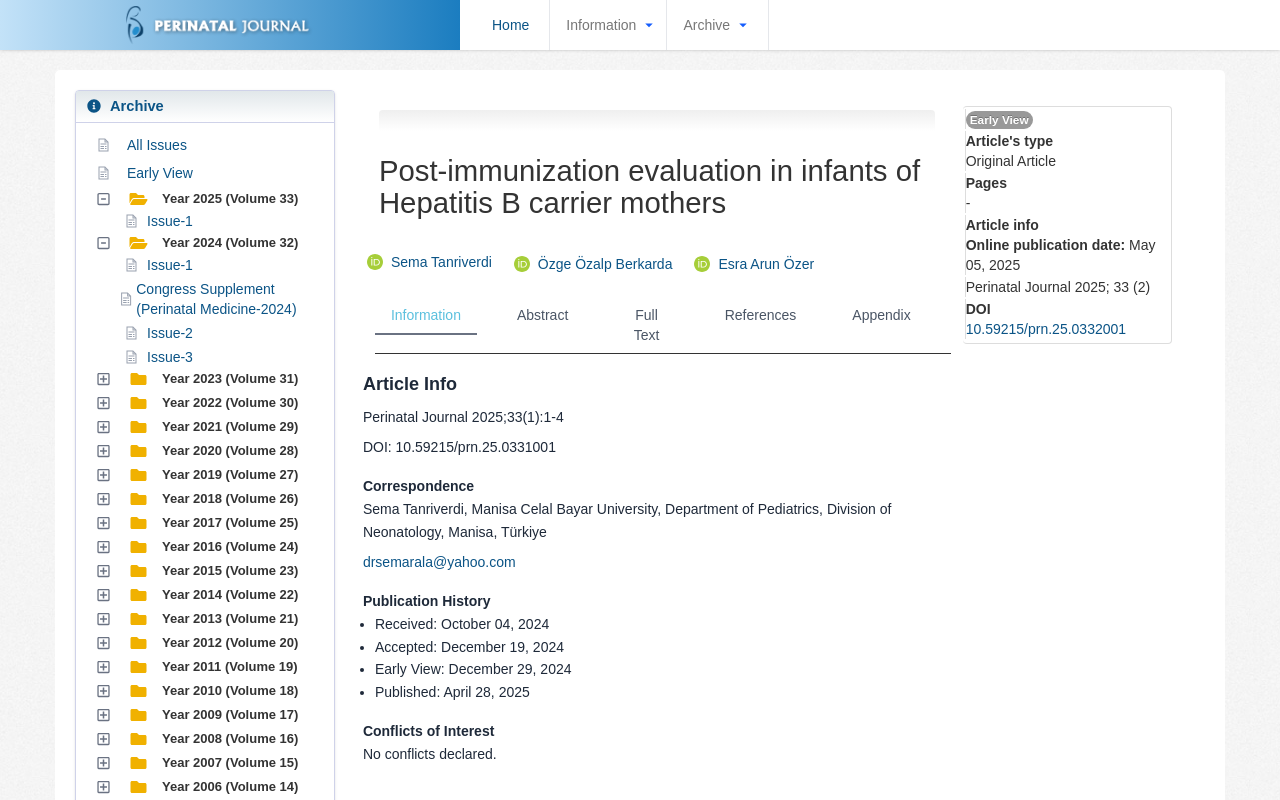
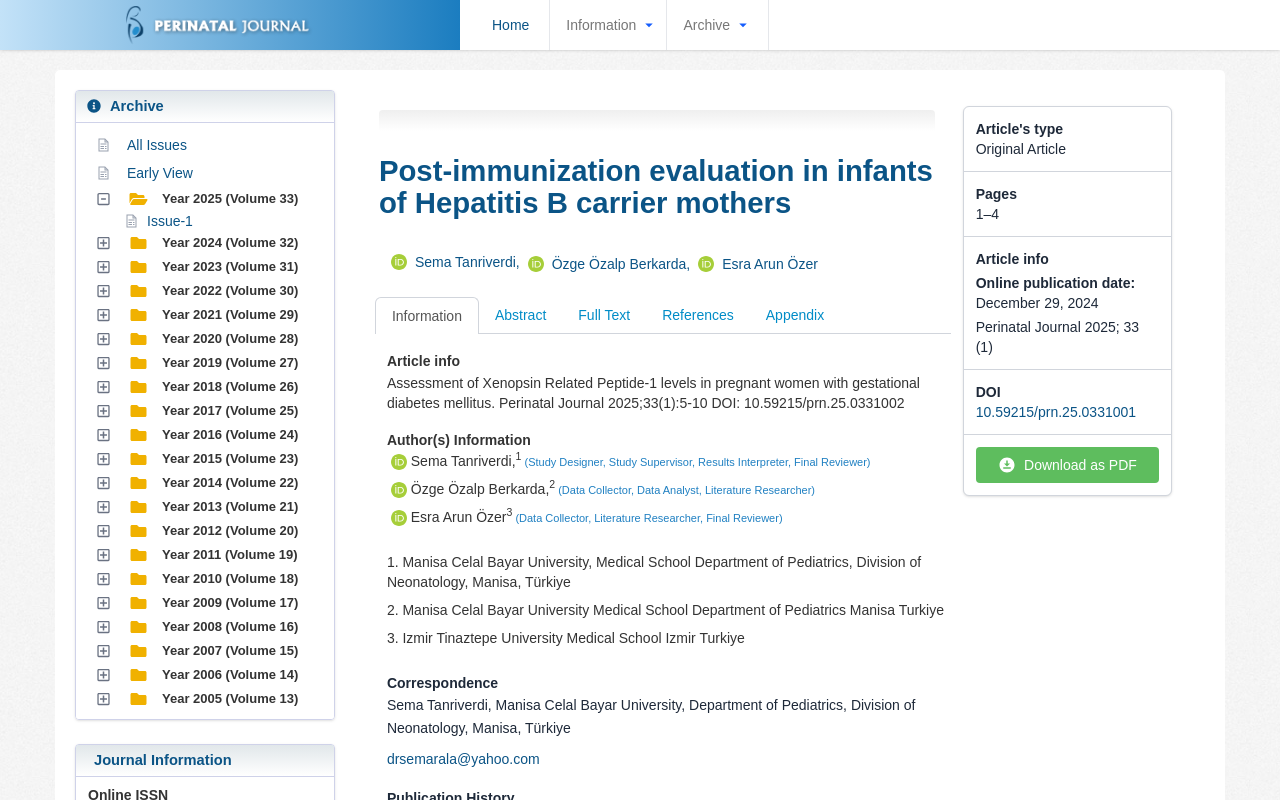
Before and after one commit to hikmat12345/perinataljournal, a Next.js app: page /Archive/Article/1 in a window 1280 px wide. Shown: the top 800 px of the page. Built offline with nearby package versions, Linux system fonts and the light colour scheme; some icons are missing; a web font is replaced by a local one.

Commit message:
feat: complete article page UI, tab functionality, and folder UI
- Implemented article page UI and integrated tab functionality
- Completed folder UI layout and interactions

```diff
--- a/src/app/Archive/Article/[id]/page.tsx
+++ b/src/app/Archive/Article/[id]/page.tsx
@@ -1,23 +1,23 @@
-'use client';
+"use client";
 
-import { useState } from 'react';
-import Image from 'next/image';
-import Link from 'next/link';
-import Layout from '@/components/ui/Layout/layout';
-import ArchiveTree from '@/components/ui/treatview/treatview';
-import ModuleBox from '@/components/ui/modulebox/modulebox';
-
+import { useState } from "react";
+import Image from "next/image";
+import Link from "next/link";
+import Layout from "@/components/ui/Layout/layout";
+import ArchiveTree from "@/components/ui/treatview/treatview";
+import ModuleBox from "@/components/ui/modulebox/modulebox";
+import { MdDownloadForOffline } from "react-icons/md";
 
 export default function ArticleTabs() {
-    const [activeTab, setActiveTab] = useState('info');
+  const [activeTab, setActiveTab] = useState("info");
   const orchidIcon = "/images/orcid.logo.icon.svg";
 
   const tabs = [
-        { id: 'info', label: 'Information' },
-        { id: 'abstract', label: 'Abstract' },
-        { id: 'fulltext', label: 'Full Text' },
-        { id: 'references', label: 'References' },
-        { id: 'appendix', label: 'Appendix' },
+    { id: "info", label: "Information" },
+    { id: "abstract", label: "Abstract" },
+    { id: "fulltext", label: "Full Text" },
+    { id: "references", label: "References" },
+    { id: "appendix", label: "Appendix" },
   ];
 
   return (
@@ -32,13 +32,30 @@ export default function ArticleTabs() {
             title="Journal Information"
             icon={<i className="icon-info-sign"></i>}
           >
-                        <p><strong>Online ISSN</strong> <br className="br" /> 1305-3124</p>
-                        <p><strong>Established</strong> <br className="br" />1993</p>
-                        <p><strong>Editors-in-Chief</strong> <br className="br" /> Cihat Şen,  Nicola Volpe</p>
-                        <p><strong>Editors</strong> <br className="br" />Cecilia Villalain, Daniel Rolnik, M. Mar Gil</p>
-                        <p><strong>Managing Editors</strong> <br className="br" />Murat Yayla</p>
-                        <p><strong>Statistics Editor</strong> <br className="br" />Resul Arısoy</p>
-                        <div className="text-center" style={{ margin: '15px 0' }}>
+            <p>
+              <strong>Online ISSN</strong> <br className="br" /> 1305-3124
+            </p>
+            <p>
+              <strong>Established</strong> <br className="br" />
+              1993
+            </p>
+            <p>
+              <strong>Editors-in-Chief</strong> <br className="br" /> Cihat Şen,
+              Nicola Volpe
+            </p>
+            <p>
+              <strong>Editors</strong> <br className="br" />
+              Cecilia Villalain, Daniel Rolnik, M. Mar Gil
+            </p>
+            <p>
+              <strong>Managing Editors</strong> <br className="br" />
+              Murat Yayla
+            </p>
+            <p>
+              <strong>Statistics Editor</strong> <br className="br" />
+              Resul Arısoy
+            </p>
+            <div className="text-center" style={{ margin: "15px 0" }}>
               <img src="/open-access.png" alt="Open Access" />
               <img src="/doaj.jpg" alt="DOAJ" />
               <img src="/google-scholar.jpg" alt="Google Scholar" />
@@ -50,16 +67,22 @@ export default function ArticleTabs() {
         </div>
       }
     >
-            <div className='w-full h-20 flex'>
+      <div className="w-full h-20 flex">
         <div className="home-body-text w-[73%] px-3 ">
           <div className="  mx-auto px-4 py-1">
             <div className="journal-Container"></div>
-                        <h1 className="article-info-title">Post-immunization evaluation in infants of Hepatitis B carrier mothers</h1>
+            <h1 className="text-[29px] font-bold leading-[32px] text-[#0B5486] article-info-title">
+              Post-immunization evaluation in infants of Hepatitis B carrier
+              mothers
+            </h1>
           </div>
 
-                    <div className="mb-6 text-sm flex gap-4.5">
-                        <div className="flex items-center space-x-2">
-                            <Link href="https://orcid.org/0000-0002-5681-3647" target="_blank">
+          <div className="mb-6 text-sm flex gap-1">
+            <div className="flex items-center pl-6 space-x-2">
+              <Link
+                href="https://orcid.org/0000-0002-5681-3647"
+                target="_blank"
+              >
                 <Image
                   src={orchidIcon}
                   alt="ORCID"
@@ -68,12 +91,18 @@ export default function ArticleTabs() {
                   className="inline ml-1"
                 />
               </Link>
-                            <Link href="/Archive/Search/?s=InAuthors&q=Sema Tanriverdi" className="underline text-blue-600 relative top-[1.5px]">
-                                Sema Tanriverdi
+              <Link
+                href="/Archive/Search/?s=InAuthors&q=Sema Tanriverdi"
+                className="underline text-blue-600 relative top-[1.5px]"
+              >
+                Sema Tanriverdi,
               </Link>
             </div>
             <div className="flex items-center space-x-2 mt-1">
-                            <Link href="https://orcid.org/0000-0002-8503-7915" target="_blank">
+              <Link
+                href="https://orcid.org/0000-0002-8503-7915"
+                target="_blank"
+              >
                 <Image
                   src={orchidIcon}
                   alt="ORCID"
@@ -82,12 +111,18 @@ export default function ArticleTabs() {
                   className="inline ml-1"
                 />
               </Link>
-                            <Link href="/Archive/Search/?s=InAuthors&q=Özge Özalp Berkarda" className="underline text-blue-600 relative top-[1.5px] ">
-                                Özge Özalp Berkarda
+              <Link
+                href="/Archive/Search/?s=InAuthors&q=Özge Özalp Berkarda"
+                className="underline text-blue-600 relative top-[1.5px] "
+              >
+                Özge Özalp Berkarda,
               </Link>
             </div>
             <div className="flex items-center space-x-2 mt-1">
-                            <Link href="https://orcid.org/0000-0003-2634-7136" target="_blank">
+              <Link
+                href="https://orcid.org/0000-0003-2634-7136"
+                target="_blank"
+              >
                 <Image
                   src={orchidIcon}
                   alt="ORCID"
@@ -96,21 +131,26 @@ export default function ArticleTabs() {
                   className="inline ml-1"
                 />
               </Link>
-                            <Link href="/Archive/Search/?s=InAuthors&q=Esra Arun Özer" className="underline text-blue-600 relative top-[1.5px]">
+              <Link
+                href="/Archive/Search/?s=InAuthors&q=Esra Arun Özer"
+                className="underline text-blue-600 relative top-[1.5px]"
+              >
                 Esra Arun Özer
               </Link>
             </div>
           </div>
 
           {/* Tabs */}
-                    <ul className="flex border-b mb-4">
+          <ul className="flex border-b border-gray-300 mb-4">
             {tabs.map((tab) => (
-                            <li key={tab.id} className="mr-6 list-none">
+              <li key={tab.id} className=" list-none">
                 <button
                   onClick={() => setActiveTab(tab.id)}
-                                    className={`py-2 px-4 font-medium ${activeTab === tab.id
-                                        ? 'border-b-2 border-gray-500 text-[#5bc0de]'
-                                        : 'text-gray-600 hover:text-[#5bc0de]'
+                  className={`py-2 px-4 font-normal text-[14px] leading-[20px] rounded-t-md
+                                ${
+                                  activeTab === tab.id
+                                    ? "text-[rgb(85,85,85)] border border-b-0 border-gray-300 bg-white mb-[-0.5px]"
+                                    : "text-[rgb(0,140,199)] border-none"
                                 }`}
                 >
                   {tab.label}
@@ -118,22 +158,104 @@ export default function ArticleTabs() {
               </li>
             ))}
           </ul>
-
           {/* Tab Content */}
-                    <div className="text-gray-800 text-sm leading-relaxed">
-                        {activeTab === 'info' && (
+          <div className="text-gray-800 ml-6 text-sm leading-relaxed">
+            {activeTab === "info" && (
               <div>
-                                <h2 className="font-semibold text-lg mb-2">Article Info</h2>
-                                <p>
-                                    Perinatal Journal 2025;33(1):1-4 <div className="br" />
-                                    DOI: 10.59215/prn.25.0331001
+                <div id="manuscript-evaluation" className="text-[#333333]">
+                  <h2 className="text-[14px] font-bold">Article info</h2>
+                  <p className="text-[14px] font-normal leading-[20px]">
+                    Assessment of Xenopsin Related Peptide-1 levels in pregnant
+                    women with gestational diabetes mellitus. Perinatal Journal
+                    2025;33(1):5-10 DOI: 10.59215/prn.25.0331002
+                    <div className="br" />
+                    <div className="br" />
                   </p>
-
+                </div>
+                <div id="manuscript-evaluation" className="text-[#333333]">
+                  <h2 className="text-[14px] font-bold">
+                    Author(s) Information
+                  </h2>
+                  <p className="text-[14px] font-normal leading-[4px]">
+                    <Link
+                      href="https://orcid.org/0000-0002-5681-3647"
+                      target="_blank"
+                    >
+                      <Image
+                        src={orchidIcon}
+                        alt="ORCID"
+                        width={16}
+                        height={16}
+                        className="inline pb-[0.5px] ml-1"
+                      />
+                    </Link>
+                    &nbsp;Sema Tanriverdi,<sup>1</sup>
+                    <span className="text-[11px] leading-[20px] font-normal not-italic text-[#2080C2]">
+                      &nbsp;(Study Designer, Study Supervisor, Results
+                      Interpreter, Final Reviewer)
+                    </span>
+                    <div className="br" />
+                    <Link
+                      href="https://orcid.org/0000-0002-8503-7915"
+                      target="_blank"
+                    >
+                      <Image
+                        src={orchidIcon}
+                        alt="ORCID"
+                        width={16}
+                        height={16}
+                        className="inline ml-1"
+                      />
+                    </Link>
+                    &nbsp;Özge Özalp Berkarda,<sup>2</sup>
+                    <span className="text-[11px] leading-[20px] font-normal not-italic text-[#2080C2]">
+                      &nbsp;(Data Collector, Data Analyst, Literature
+                      Researcher)
+                    </span>
+                    <div className="br" />
+                    <Link
+                      href="https://orcid.org/0000-0002-8503-7915"
+                      target="_blank"
+                    >
+                      <Image
+                        src={orchidIcon}
+                        alt="ORCID"
+                        width={16}
+                        height={16}
+                        className="inline ml-1"
+                      />
+                    </Link>
+                    &nbsp;Esra Arun Özer<sup>3</sup>
+                    <span className="text-[11px] leading-[20px] font-normal not-italic text-[#2080C2]">
+                      &nbsp;(Data Collector, Literature Researcher, Final
+                      Reviewer)
+                    </span>
+                    <div className="br" />
+                  </p>
+                </div>
+                <div className="br" />
+                <div className="br" />
+                <div id="manuscript-evaluation" className="text-[#333333]">
+                  <p className="text-[14px] font-normal leading-[20px]">
+                    1. Manisa Celal Bayar University, Medical School Department
+                    of Pediatrics, Division of Neonatology, Manisa, Türkiye{" "}
+                    <div className="br" />
+                    2. Manisa Celal Bayar University Medical School Department
+                    of Pediatrics Manisa Turkiye
+                    <div className="br" />
+                    3. Izmir Tinaztepe University Medical School Izmir Turkiye
+                    <div className="br" />
+                  </p>
+                </div>
                 <h3 className="mt-4 font-semibold">Correspondence</h3>
                 <p>
-                                    Sema Tanriverdi, Manisa Celal Bayar University, Department of Pediatrics,
-                                    Division of Neonatology, Manisa, Türkiye <div className="br" />
-                                    <a href="mailto:drsemarala@yahoo.com" className="text-blue-600 underline">
+                  Sema Tanriverdi, Manisa Celal Bayar University, Department of
+                  Pediatrics, Division of Neonatology, Manisa, Türkiye{" "}
+                  <div className="br" />
+                  <a
+                    href="mailto:drsemarala@yahoo.com"
+                    className="text-blue-600 underline"
+                  >
                     drsemarala@yahoo.com
                   </a>
                 </p>
@@ -151,31 +273,33 @@ export default function ArticleTabs() {
               </div>
             )}
 
-                        {activeTab === 'abstract' && (
+            {activeTab === "abstract" && (
               <div>
                 <h2 className="font-semibold text-lg mb-2">Abstract</h2>
                 <p>
-                                    Although postnatal hepatitis B vaccine and hepatitis B immunoglobulin are administered to infants of hepatitis B carrier mothers...
+                  Although postnatal hepatitis B vaccine and hepatitis B
+                  immunoglobulin are administered to infants of hepatitis B
+                  carrier mothers...
                 </p>
                 {/* Add full abstract content here as needed */}
               </div>
             )}
 
-                        {activeTab === 'fulltext' && (
+            {activeTab === "fulltext" && (
               <div>
                 <h2 className="font-semibold text-lg mb-2">Full Text</h2>
                 <p>[Insert full text content here]</p>
               </div>
             )}
 
-                        {activeTab === 'references' && (
+            {activeTab === "references" && (
               <div>
                 <h2 className="font-semibold text-lg mb-2">References</h2>
                 <p>[Insert references here with proper citation links]</p>
               </div>
             )}
 
-                        {activeTab === 'appendix' && (
+            {activeTab === "appendix" && (
               <div>
                 <h2 className="font-semibold text-lg mb-2">Appendix</h2>
 
@@ -188,79 +312,81 @@ export default function ArticleTabs() {
                   </thead>
                   <tbody>
                     <tr>
-                                            <td className="pull-center"><i className="icon-file icon-2x"></i></td>
-                                            <td><strong><a href="/Files/Archive/en-US/Attachments/14369/PF-2024-10-07-120403.docx" target="_blank">Table 1 <i className="icon-share"></i></a></strong> <div className="br" />Demographic Characteristics of the Study Group</td>
+                      <td className="pull-center">
+                        <i className="icon-file icon-2x"></i>
+                      </td>
+                      <td>
+                        <strong>
+                          <a
+                            href="/Files/Archive/en-US/Attachments/14369/PF-2024-10-07-120403.docx"
+                            target="_blank"
+                          >
+                            Table 1 <i className="icon-share"></i>
+                          </a>
+                        </strong>{" "}
+                        <div className="br" />
+                        Demographic Characteristics of the Study Group
+                      </td>
                     </tr>
                   </tbody>
                 </table>
-
               </div>
             )}
           </div>
         </div>
 
         <div className="home-body-right-sidebar w-[25%]">
-                    <div className="home-body-right-sidebar-inner">
-                        <table className="table table-bordered article-info-table">
-                            <tbody>
-                                <tr>
-                                    <td>
-                                        <span className="badge badge-important">Early View</span>
-                                    </td>
-                                </tr>
-                                <tr>
-                                    <td>
-                                        <strong>Article's type</strong><br />
-                                        Original Article
-                                    </td>
-                                </tr>
-                                <tr>
-                                    <td>
-                                        <strong>Pages</strong><br />
-                                        -
-                                    </td>
-                                </tr>
-                                <tr>
-                                    <td>
-                                        <strong>Article info</strong><br />
-                                        <span>
-                                            <strong>Online publication date:</strong> May 05, 2025
-                                        </span>
-                                    </td>
-                                </tr>
-                                <tr>
-                                    <td>
-                                        <span>
-                                            Perinatal Journal 2025; 33 (2)
-                                        </span>
-                                    </td>
-                                </tr>
-                                <tr>
-                                    <td>
-                                        <strong>DOI</strong><br />
-                                        <a href="https://dx.doi.org/10.59215/prn.25.0332001">10.59215/prn.25.0332001</a>
-                                    </td>
-                                </tr>
-                                <tr>
-                                    <td>
-                                        {/* AddThis Button BEGIN */}
-                                        <div className="addthis_toolbox addthis_default_style ">
-                                            <a className="addthis_button_preferred_1"></a>
-                                            <a className="addthis_button_preferred_2"></a>
-                                            <a className="addthis_button_preferred_3"></a>
-                                            <a className="addthis_button_preferred_4"></a>
-                                            <a className="addthis_button_compact"></a>
-                                            <a className="addthis_counter addthis_bubble_style"></a>
+<div className="border border-gray-300 rounded-md bg-white shadow-sm text-sm text-gray-800 w-full max-w-xs flex flex-col overflow-hidden">
+      {/* Sections with dividers */}
+      <div className="divide-y divide-gray-300">
+        {/* Article's Type */}
+        <div className="p-3">
+          <p className="font-semibold">Article's type</p>
+          <p>Original Article</p>
         </div>
-                                        <script type="text/javascript" src="//s7.addthis.com/js/300/addthis_widget.js#pubid=xa-51fa3d1b4514e367"></script>
-                                        {/* AddThis Button END */}
-                                    </td>
-                                </tr>
-                            </tbody>
-                        </table>
+
+        {/* Pages */}
+        <div className="p-3">
+          <p className="font-semibold">Pages</p>
+          <p>1–4</p>
+        </div>
+
+        {/* Article Info */}
+        <div className="p-3 space-y-1">
+          <p className="font-semibold">Article info</p>
+          <p>
+            <span className="font-semibold">Online publication date:</span>{" "}
+            December 29, 2024
+          </p>
+          <p>Perinatal Journal 2025; 33 (1)</p>
+        </div>
+
+        {/* DOI */}
+        <div className="p-3">
+          <p className="font-semibold">DOI</p>
+          <a
+            href="https://dx.doi.org/10.59215/prn.25.0331001"
+            className="text-sky-600 hover:underline"
+          >
+            10.59215/prn.25.0331001
+          </a>
         </div>
       </div>
+
+      {/* Download as PDF Button */}
+      <div className="p-3 border-t border-gray-300">
+        <button
+          type="button"
+          className="w-full bg-[#5EBD5E] hover:bg-green-600 text-white font-medium py-2 px-4 rounded flex items-center justify-center space-x-2"
+        >
+          <MdDownloadForOffline className="text-white text-lg" />
+          <span>Download as PDF</span>
+        </button>
       </div>
-        </Layout >
+    </div>
+
+        </div>
+      </div>
+    </Layout>
   );
 }
--- a/src/components/ui/treatview/treatview.tsx
+++ b/src/components/ui/treatview/treatview.tsx
@@ -10,20 +10,11 @@ import { LiaFileInvoiceSolid } from "react-icons/lia";
 import { RiInformation2Fill } from "react-icons/ri";
 
 const ArchiveTree = () => {
-    const [expandedFolders, setExpandedFolders] = useState<any>({
-        'vol-482': true, // Default to open the current year
-        'vol-481': true, // Also open previous year by default
-    });
-
-    // const [expandedFolders, setExpandedFolders] = useState<Record<string, boolean>>({});
+    const [expandedFolder, setExpandedFolder] = useState<string | null>('vol-482'); // Set default open folder
 
     const toggleFolder = (id: string) => {
-        setExpandedFolders((prev: any) => ({
-            ...prev,
-            [id]: !prev[id],
-        }));
+        setExpandedFolder((prev) => (prev === id ? null : id)); // Close if already open, otherwise open the clicked one
     };
-
     const archiveData = [
         {
             "id": "all",
@@ -495,7 +486,7 @@ const ArchiveTree = () => {
     <ModuleBox title="Archive" icon={<RiInformation2Fill />} noHorizontalPadding>
     <div className="module-container">
         <div className="css-treeview">
-                        <ul className=" list-none">
+            <ul className="list-none">
                 {archiveData.map((item) => (
                     <li key={item.id}>
                         {item.items ? (
@@ -505,14 +496,14 @@ const ArchiveTree = () => {
                                     onClick={() => toggleFolder(item.id)}
                                 >
                                     {/* Expand/Collapse icon */}
-                                                {expandedFolders[item.id] ? (
+                                    {expandedFolder === item.id ? (
                                         <FaRegSquareMinus className="text-gray-500 mr-1" size={14} />
                                     ) : (
                                         <FaRegPlusSquare className="text-gray-500 mr-1" size={14} />
                                     )}
 
                                     {/* Folder Icon */}
-                                                {expandedFolders[item.id] ? (
+                                    {expandedFolder === item.id ? (
                                         <FaFolderOpen className="text-yellow-500 mr-2" size={16} />
                                     ) : (
                                         <FaFolder className="text-yellow-500 mr-2" size={16} />
@@ -524,7 +515,7 @@ const ArchiveTree = () => {
                                 </div>
 
                                 {/* Sub-Items */}
-                                            {expandedFolders[item.id] && (
+                                {expandedFolder === item.id && (
                                     <ul className="pl-6 mt-1 space-y-1">
                                         {item.items.map((issue: any) => (
                                             <li key={issue.id} className="flex items-center group">
@@ -552,6 +543,7 @@ const ArchiveTree = () => {
         </div>
     </div>
 </ModuleBox>
+
         </>
     );
 };
```
Lines whose indentation alone changed are shown as unchanged.
